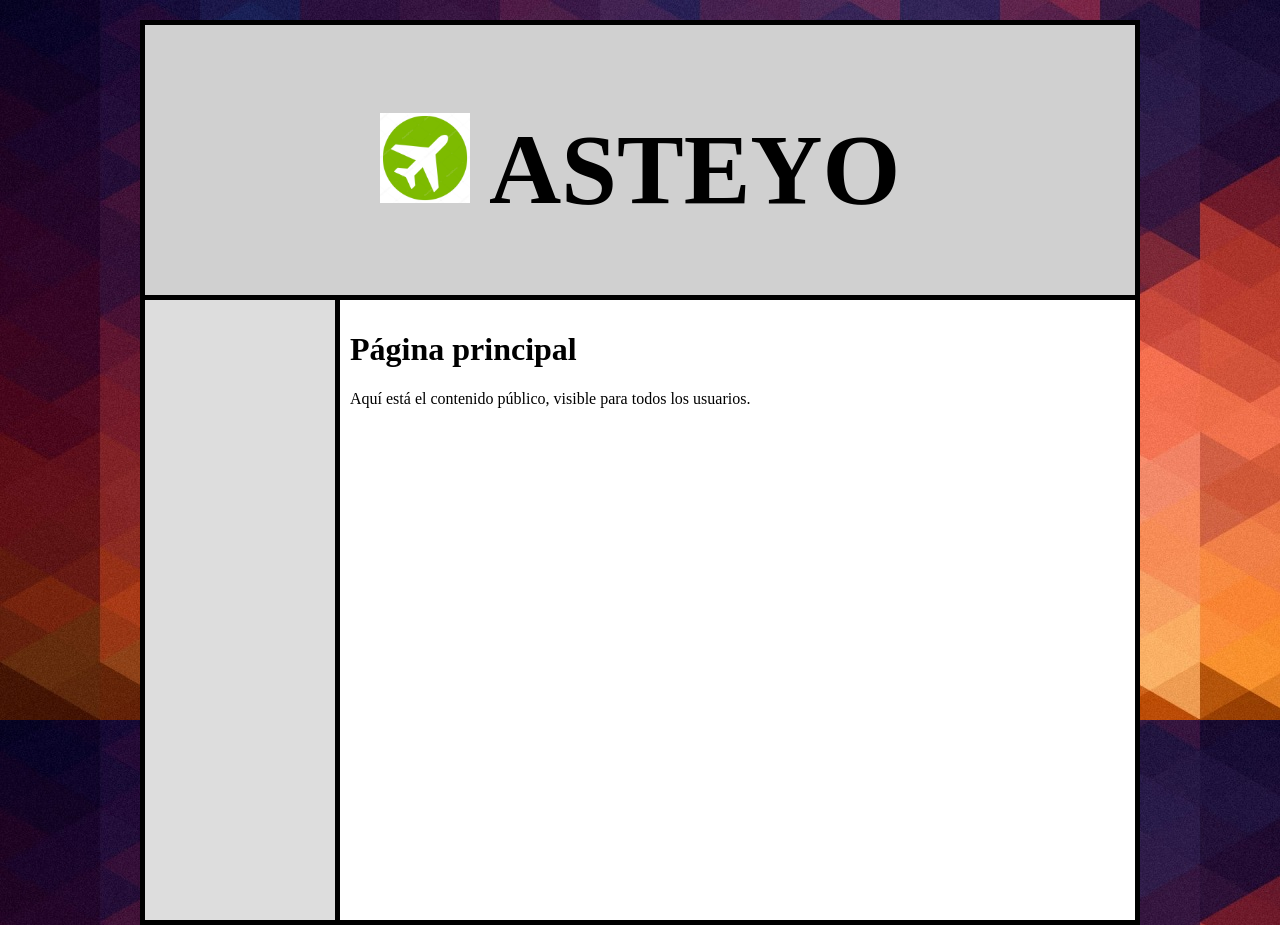
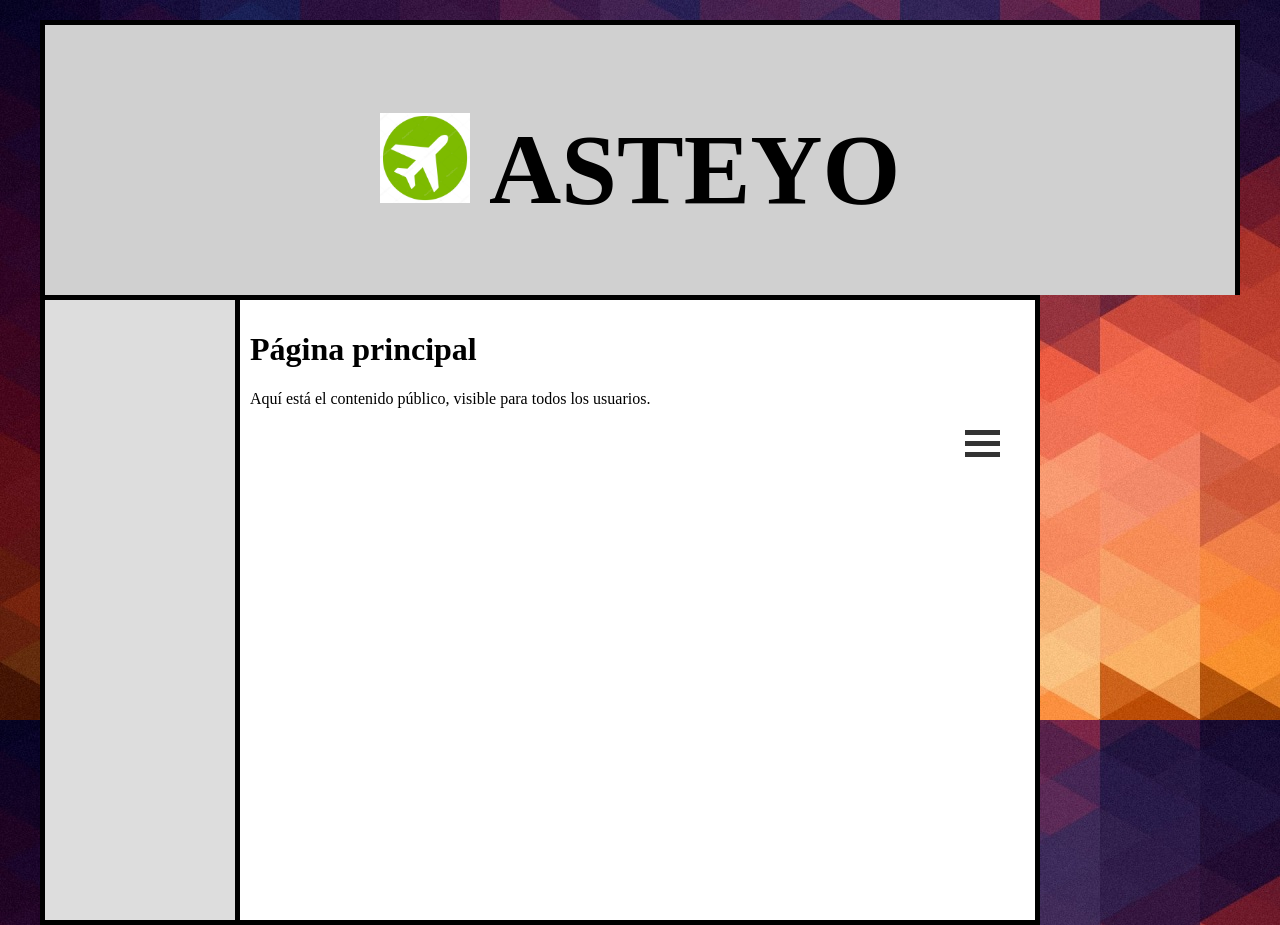
Before and after one commit to arturobp3/Asteyo, a PHP site: the page made by Practica 1/Cosas Varias/index.php in a window 1280 px wide. Run offline with PHP 8.4, Linux system fonts and the light colour scheme.

Commit message:
menu burger x

```diff
--- a/Practica 1/Cosas Varias/estilo.css
+++ b/Practica 1/Cosas Varias/estilo.css
@@ -2,8 +2,54 @@ body {
 	background-image: url("fondo.jpg");
 }
 
+.container {
+  display: inline-block;
+  cursor: pointer;
+}
+
+.bar1, .bar2, .bar3 {
+  width: 35px;
+  height: 5px;
+  background-color: #333;
+  margin: 6px 0;
+  transition: 0.4s;
+}
+
+.change .bar1 {
+  -webkit-transform: rotate(-45deg) translate(-9px, 6px);
+  transform: rotate(-45deg) translate(-9px, 6px);
+}
+
+.change .bar2 {opacity: 0;}
+
+.change .bar3 {
+  -webkit-transform: rotate(45deg) translate(-8px, -8px);
+  transform: rotate(45deg) translate(-8px, -8px);
+}
+
+.derecha {
+	position: relative;
+	margin-right: -200;
+	width: 200;
+}
+
+.active .derecha {
+	transition: width 2s;
+
+}
+
+div#der{
+	position: relative;
+	float: right;
+	width: 60px;
+	height: 60px;
+	border-right: none;
+	background-color: #ffffff;
+
+}
+
 div#contenedor {
-	width: 1000px;
+	width: 1200px;
 	margin: auto;
 	margin-top: 20px;
 }
--- a/Practica 1/Cosas Varias/index.php
+++ b/Practica 1/Cosas Varias/index.php
@@ -18,14 +18,13 @@
 	<div id="contenido">
 		<h1>Página principal</h1>
 		<p> Aquí está el contenido público, visible para todos los usuarios. </p>
+
+		<?php
+			require("sidebarDer.php");
+		?>
 	</div>
 
-<?php
 
-	//require("sidebarDer.php");
-	//require("pie.php");
-
-?>
 
 
 </div>
--- /dev/null
+++ b/Practica 1/Cosas Varias/sidebarDer.php
@@ -0,0 +1,22 @@
+<div id="der">
+
+	<div class="container" onclick="convertX(this)">
+		<div class="bar1"></div>
+		<div class="bar2"></div>
+		<div class="bar3"></div>
+
+		<div class="derecha">
+
+		</div>
+	</div>
+
+
+
+	<script>
+	function convertX(x){
+		x.classList.toggle("change");
+	}
+	</script>
+
+
+</div>
```
